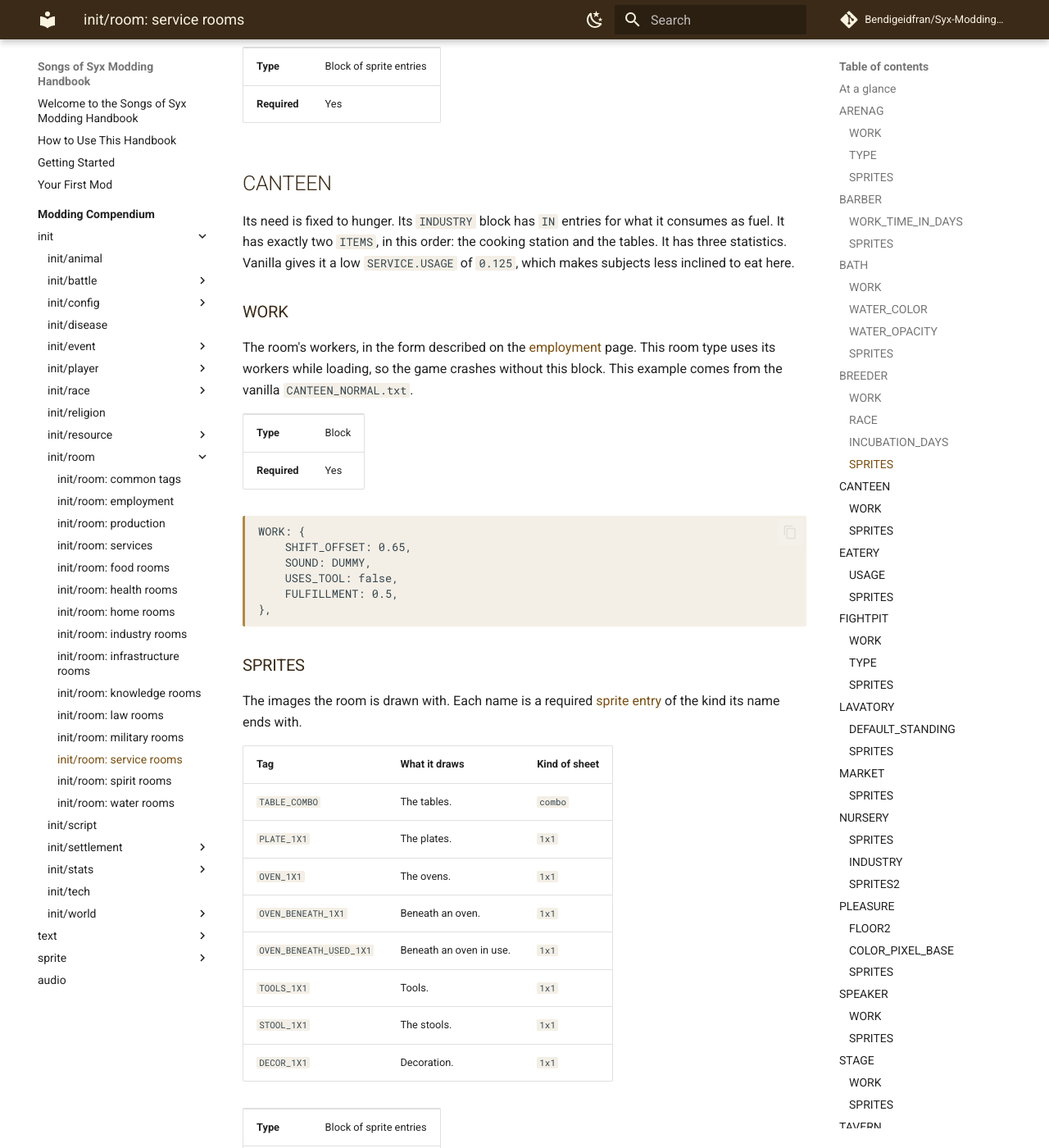
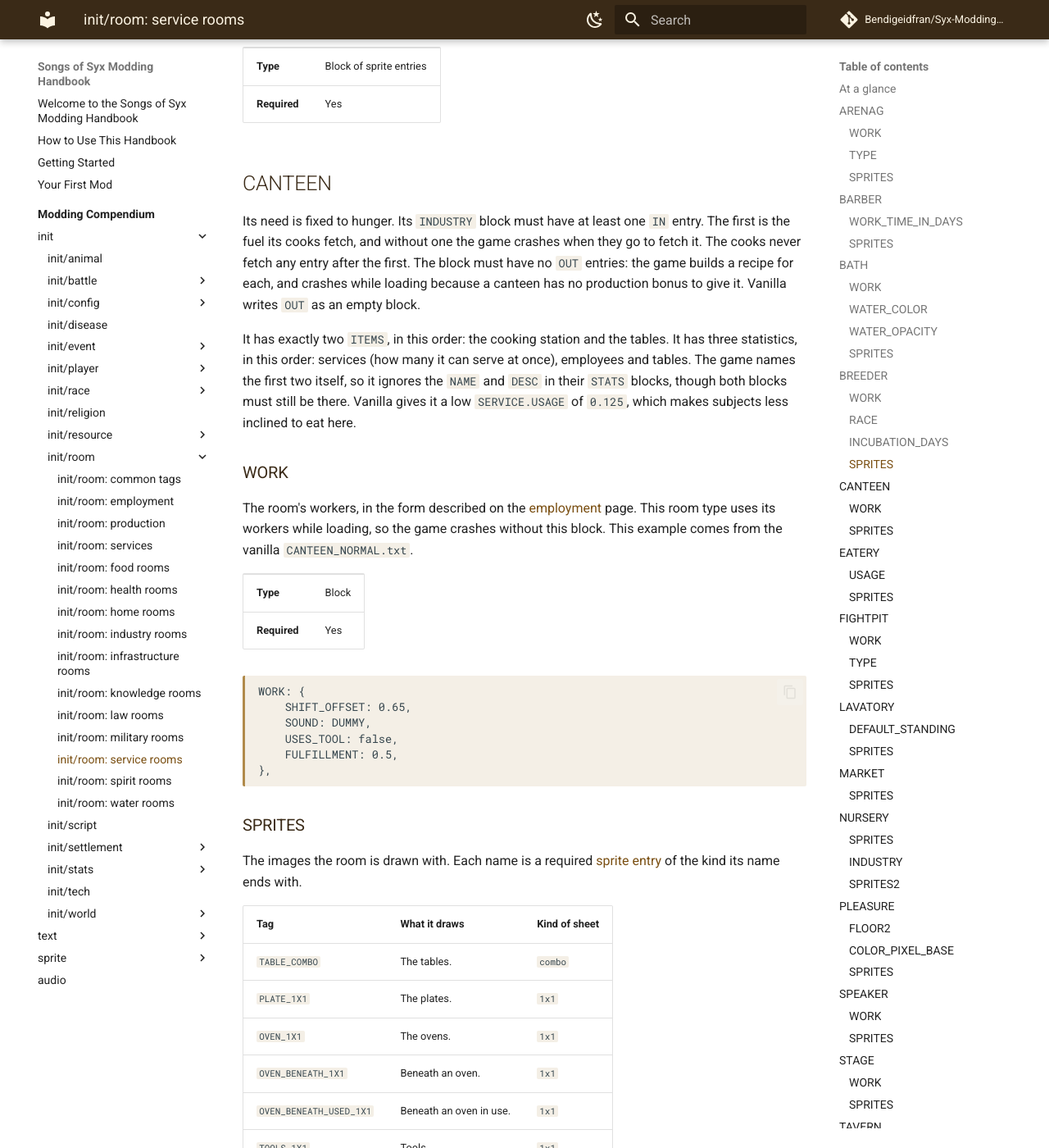
Before and after one commit to Bendigeidfran/Syx-Modding-Handbook, an MkDocs documentation site: the page built from Handbook/04-Modding-Compendium/01-init/10-room/13-service.md, in a window 1280 px wide and 1400 px high, scrolled down 7355 px. Shown: the whole window at 82% size. Built offline with MkDocs 1.6.1 and Material for MkDocs 9.7.7, drawn with Linux system fonts in a browser that asks for light colours; comment, search, counter and statistics services are not loaded; some of the changed text lies outside the part shown.

Commit message:
Document canteen industry rules and service room statistics
A canteen needs an IN entry for its cooks' fuel and must have no OUT
entries. List the statistic order for canteens, eateries and taverns,
note the service STANDING PRIO default, that MORE can be empty, and
that PRIO is truncated to a whole number.

Co-Authored-By: Claude Opus 5.5 <noreply@anthropic.com>

```diff
--- a/Handbook/04-Modding-Compendium/01-init/10-room/13-service.md
+++ b/Handbook/04-Modding-Compendium/01-init/10-room/13-service.md
@@ -257,7 +257,9 @@ The images the room is drawn with. Each name is a required [sprite entry](../../
 
 ## CANTEEN
 
-Its need is fixed to hunger. Its `INDUSTRY` block has `IN` entries for what it consumes as fuel. It has exactly two `ITEMS`, in this order: the cooking station and the tables. It has three statistics. Vanilla gives it a low `SERVICE.USAGE` of `0.125`, which makes subjects less inclined to eat here.
+Its need is fixed to hunger. Its `INDUSTRY` block must have at least one `IN` entry. The first is the fuel its cooks fetch, and without one the game crashes when they go to fetch it. The cooks never fetch any entry after the first. The block must have no `OUT` entries: the game builds a recipe for each, and crashes while loading because a canteen has no production bonus to give it. Vanilla writes `OUT` as an empty block.
+
+It has exactly two `ITEMS`, in this order: the cooking station and the tables. It has three statistics, in this order: services (how many it can serve at once), employees and tables. The game names the first two itself, so it ignores the `NAME` and `DESC` in their `STATS` blocks, though both blocks must still be there. Vanilla gives it a low `SERVICE.USAGE` of `0.125`, which makes subjects less inclined to eat here.
 
 ### WORK
 
@@ -299,7 +301,7 @@ The images the room is drawn with. Each name is a required [sprite entry](../../
 
 ## EATERY
 
-Its need is fixed to hunger. It has exactly one `ITEMS` block, the stall, and two statistics.
+Its need is fixed to hunger. It has exactly one `ITEMS` block, the stall, and two statistics, services (how many it can serve at once) and employees. The game names both itself, so it ignores the `NAME` and `DESC` in their `STATS` blocks, though both blocks must still be there.
 
 The examples come from the vanilla `EATERY_NORMAL.txt`.
 
@@ -649,7 +651,7 @@ The images the room is drawn with. Each name is a required [sprite entry](../../
 
 ## TAVERN
 
-Its need is fixed to thirst, so vanilla's `NEED: THIRST` is ignored. It has exactly three `ITEMS`, in this order: the table, the nicknacks and the carpets. It has two statistics. The colour of the drink in its jugs comes from [init/resource/drinkable](../09-resource/02-drinkable.md).
+Its need is fixed to thirst, so vanilla's `NEED: THIRST` is ignored. It has exactly three `ITEMS`, in this order: the table, the nicknacks and the carpets. It has two statistics, in this order: services (how many it can serve at once) and coziness. The game names the first itself, so it ignores the `NAME` and `DESC` in its `STATS` block, though the block must still be there. It takes the name and description of the second from the text file. The colour of the drink in its jugs comes from [init/resource/drinkable](../09-resource/02-drinkable.md).
 
 ### SPRITES
 
```
Also changed, not shown: Handbook/04-Modding-Compendium/01-init/07-race/03-stats.md (+1 -1 lines), Handbook/04-Modding-Compendium/01-init/10-room/03-production.md (+4 -2 lines), Handbook/04-Modding-Compendium/01-init/10-room/04-services.md (+4 -0 lines).
